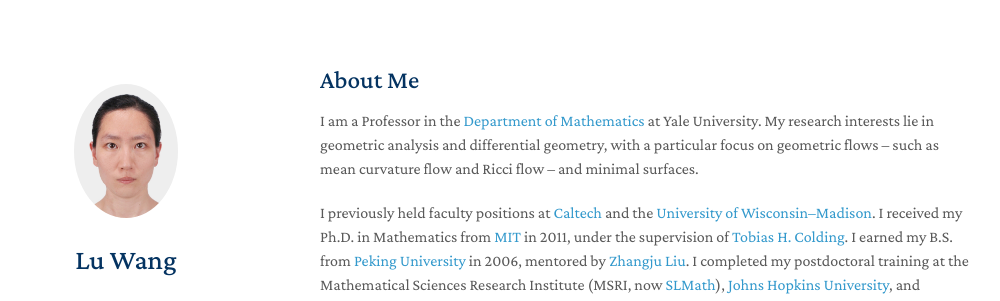
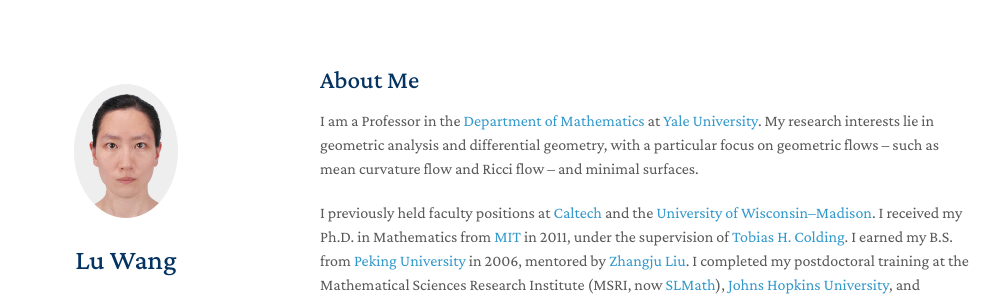
Before and after one commit to drwanglu/drwanglu.github.io, a Jekyll site: the page built from index.md, in a window 1280 px wide and 900 px high. Shown: the top 301 px of the window, without its empty margins (150-1150 px from the left). Built offline with Jekyll 4.4.1, drawn with Linux system fonts in a browser that asks for light colours; a style sheet for code colours, icons or effects is not loaded; our own code applies the rules of GitHub Pages for plain Markdown files; part of the change alters nothing that is shown.

```diff
--- a/index.md
+++ b/index.md
@@ -4,7 +4,7 @@ layout: homepage
 
 ## About Me
 
-I am a Professor in the [Department of Mathematics](https://math.yale.edu) at Yale University.
+I am a Professor in the [Department of Mathematics](https://math.yale.edu) at [Yale University](https://yale.edu).
 My research interests lie in geometric analysis and differential geometry, with a particular focus on geometric flows -- such as mean curvature flow and Ricci flow -- and minimal surfaces.
 
 I previously held faculty positions at [Caltech](https://pma.divisions.caltech.edu/research-and-academics/mathematics) and the [University of Wisconsin--Madison](https://math.wisc.edu).
```
